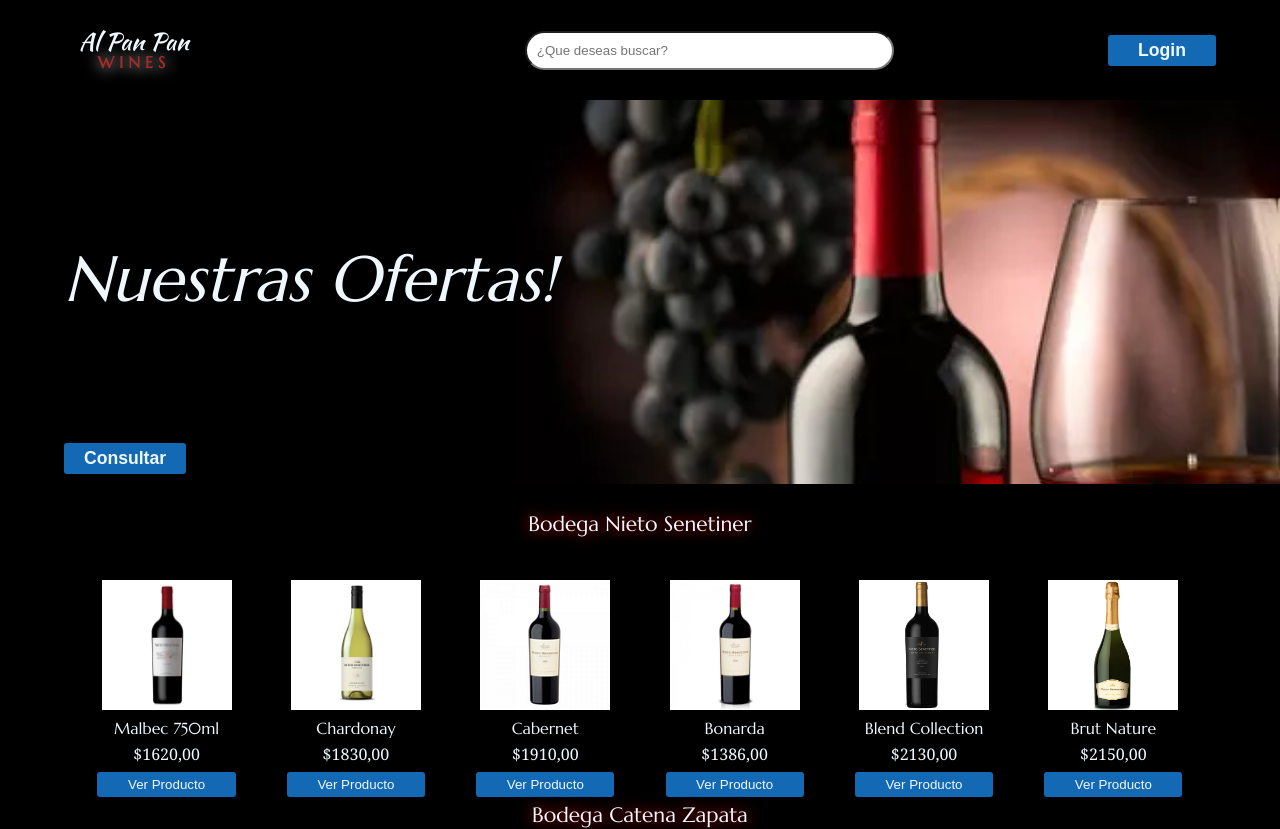
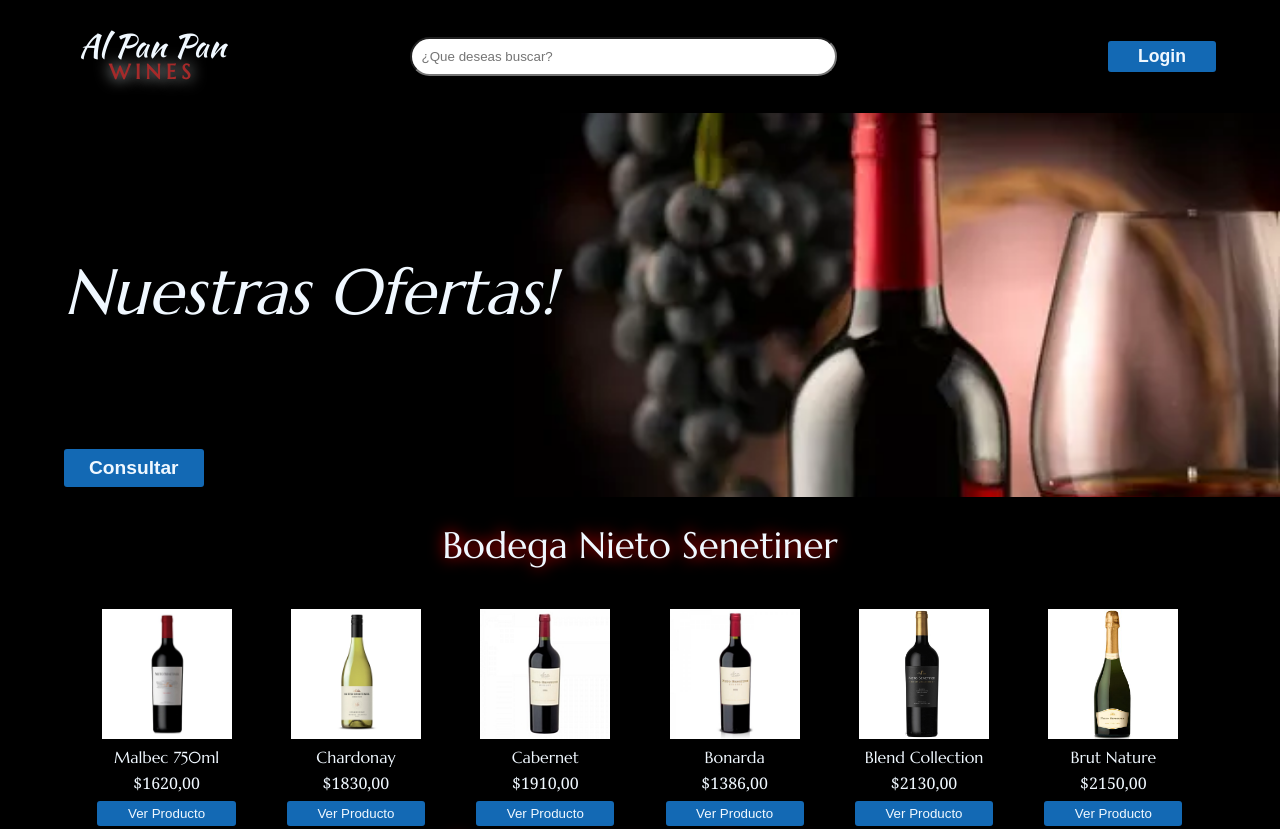
Before and after one commit to ArielNieto1975/Vineria_Al_Pan_Pan, a plain HTML site: page index.html in a window 1280 px wide. Shown: the top 829 px of the page. Drawn offline with Linux system fonts and the light colour scheme.

Commit message:
responsive index

```diff
--- a/css/banner.css
+++ b/css/banner.css
@@ -24,3 +24,18 @@
     font-weight: bold;
     padding: 5px 20px;
 }
+
+.submit:hover{
+    transform: scale(.9);
+    transition: all .5s;
+}
+
+@media screen and (min-width: 768px){
+    .banner__consultar{
+        font-size: 1.2rem;
+        padding: 8px 25px;
+    }
+    .submit{
+        font-size: 1.2rem;
+    }
+}
--- a/css/gallery.css
+++ b/css/gallery.css
@@ -33,3 +33,14 @@
     font-size: 1.3rem;
     text-align: center
 }
+
+@media screen and (min-width: 768px){
+    .gallery__titulo{
+        font-size: 1.8rem;
+    }
+}
+@media screen and (min-width: 1024px){
+    .gallery__titulo{
+        font-size: 2.3rem;
+    }
+}
--- a/css/menu.css
+++ b/css/menu.css
@@ -12,7 +12,7 @@
 }
 .top__logo-nombre{
     font-family: 'Kaushan Script', cursive;
-    font-size: 1.5rem;
+    font-size: 1.7rem;
 }
 .top__logo-productos{
     color: brown;
@@ -38,12 +38,12 @@
     display: none;
 }
 
-@media screen and (min-width: 725px){
+@media screen and (min-width: 768px){
    .top__lupa{
     display: none;
    }
    .top__accesos{
-    width: 60%;
+    width: 70%;
    }
    .top__accesos-buscar{
     display: block;
@@ -52,5 +52,19 @@
     border-radius: 50px;
     width: 50%;
    }
+   .top__logo-nombre{
+    font-size: 1.9rem;
+   }
+   .top__logo-productos{
+    font-size: 1.2rem;
+   }
 
 }
+@media screen and (min-width: 1024px){
+    .top__logo-nombre{
+        font-size: 2rem;
+       }
+       .top__logo-productos{
+        font-size: 1.3rem;
+       }
+}
--- a/css/pie.css
+++ b/css/pie.css
@@ -7,7 +7,6 @@
     display: flex;
     flex-direction: column;
     align-items: center;
-    /* margin-left: 15px; */
 }
 .pie__logo-nombre{
     font-family: 'Kaushan Script', cursive;
@@ -103,3 +102,15 @@
     padding: inherit;
     border-radius: 50px;
 }
+
+@media screen and (min-width: 768px){
+    .pie__logo-nombre {
+        font-size: 2.5rem;
+    }
+    .pie__logo-productos {
+        font-size: 1.8rem;
+    }
+    .contacto__titulo {
+        font-size: 1.8rem;
+    }
+}
--- a/index.html
+++ b/index.html
@@ -4,7 +4,7 @@
     <meta charset="UTF-8"/>
     <meta http-equiv="X-UA-Compatible" content="IE=edge"/>
     <meta name="viewport" content="width=device-width, initial-scale=1.0"/>
-    <title>AL PAN PAN - Wines - wines</title>
+    <title>AL PAN PAN - Wines</title>
     <link rel="stylesheet" href="./css/reset.css"/>
     <link href="https://fonts.googleapis.com/css2?family=Kaushan+Script&family=Marcellus&display=swap" rel="stylesheet">
     <link rel="stylesheet" href="./style.css"/>
```
